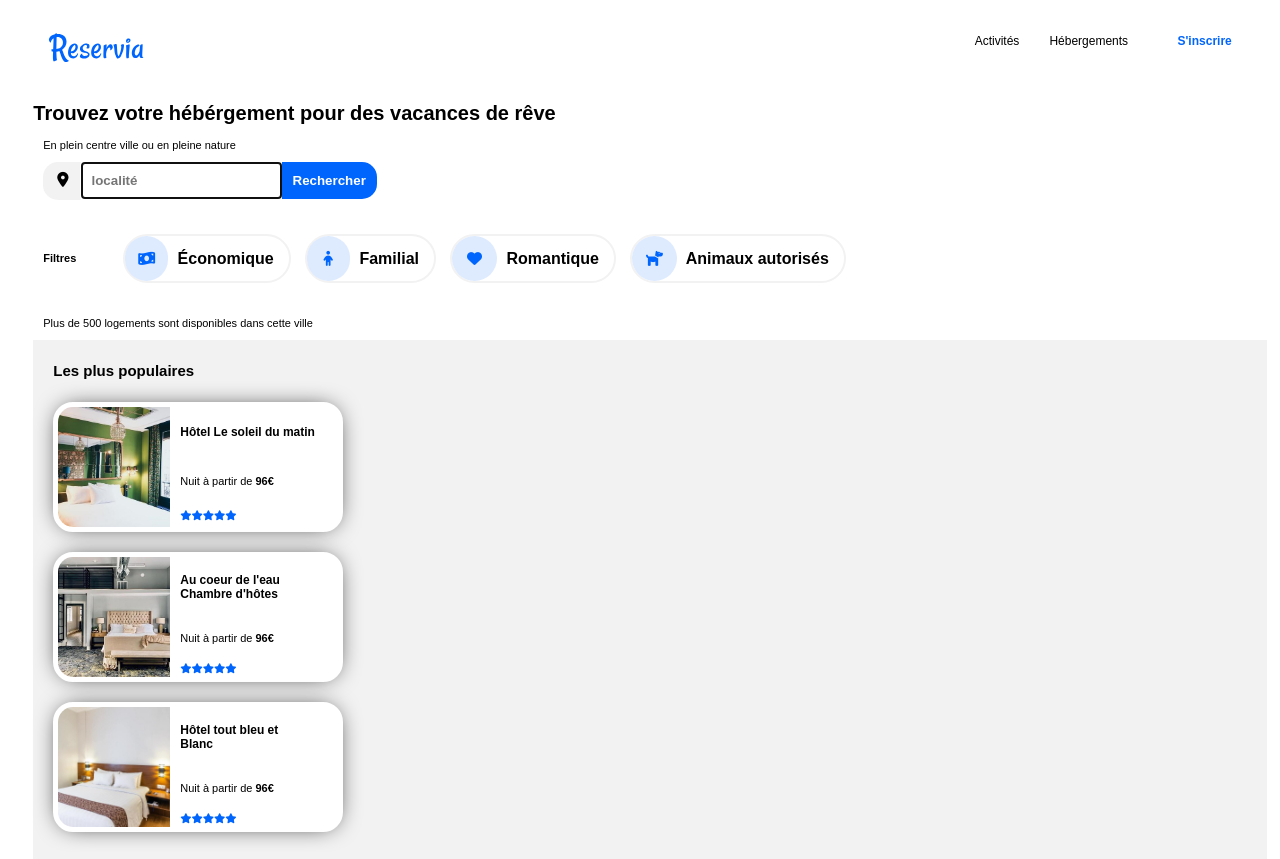
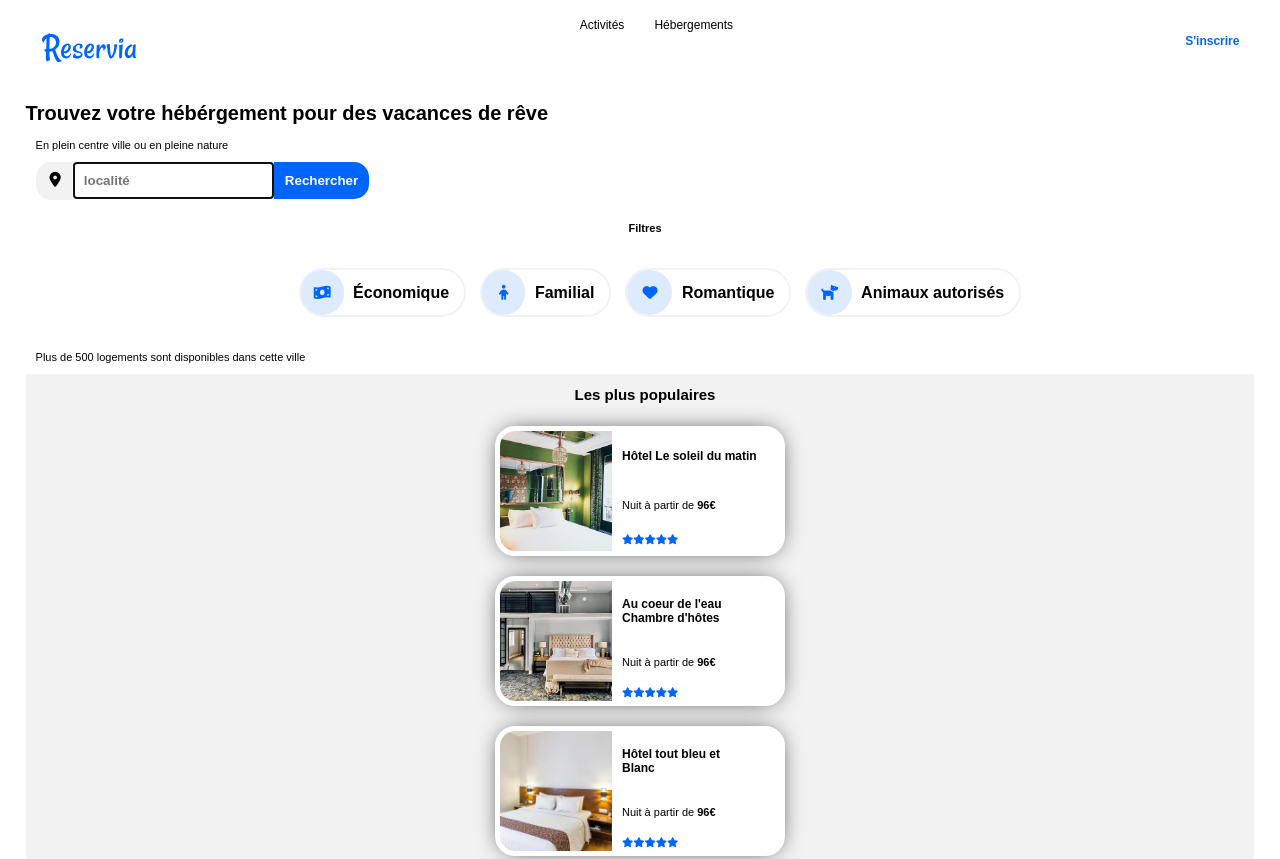
Before and after one commit to Exmor17/AxelFontaine_2_20092020, a plain HTML site: page reservia.html in a window 1280 px wide. Shown: the top 859 px of the page. Drawn offline with Linux system fonts and the light colour scheme; a web font is replaced by a local one.

Commit message:
règlement du problème des marges globales

```diff
--- a/reservia.css
+++ b/reservia.css
@@ -15,8 +15,7 @@
 }
 body
 {
-    margin-top: 0px;
-    margin-bottom: 0px;
+    margin: 0;
 }
 .content
 {
@@ -101,21 +100,21 @@ nav
     margin-left: 750px;
     list-style: none;
 }
-@media screen and (max-width: 600px)
+@media screen and (max-width: 1280px) and (min-width: 320px)
 {
     .nav_list
     {
     display: flex;
     flex-direction: row;
-    justify-content: space-between;
-    margin: 5px;
+    justify-content: space-around;
+    padding: 0;
+    margin: 0;
     list-style: none;
     }
 }
 
 .nav_list li
 {
-
     font-size: 12px;
     text-decoration: none;
     font-style: normal;
@@ -188,6 +187,15 @@ form p i
     display: flex;
     flex-direction: row;
     align-items: center;
+}
+@media screen and (max-width: 1280px) and (min-width: 320px)
+{
+    #filtres
+    {
+    display: flex;
+    flex-direction: column;
+    align-items: center;
+    }
 }
 .filtres_list
 {
@@ -284,7 +292,7 @@ form p i
 {
     #hebergements
     {
-    background-color: #F2F2F2;
+    background-color: white;
     border-radius: 0px;
     padding: 10px;
     margin: 0;
@@ -358,12 +366,15 @@ form p i
 @media screen and (max-width: 1280px) and (min-width: 320px)
 {
     #hebergements_populaires
-{
+    {
+    align-items: center;
     background-color: #F2F2F2;
     border-radius: 0;
-    margin: 0;
-    padding: 10px;
+    margin-right: 0;
+    margin-left: 0;
+    padding: 0;
     width: 100%;
+    }
 }
 #hebergements_populaires h2
 {
```
